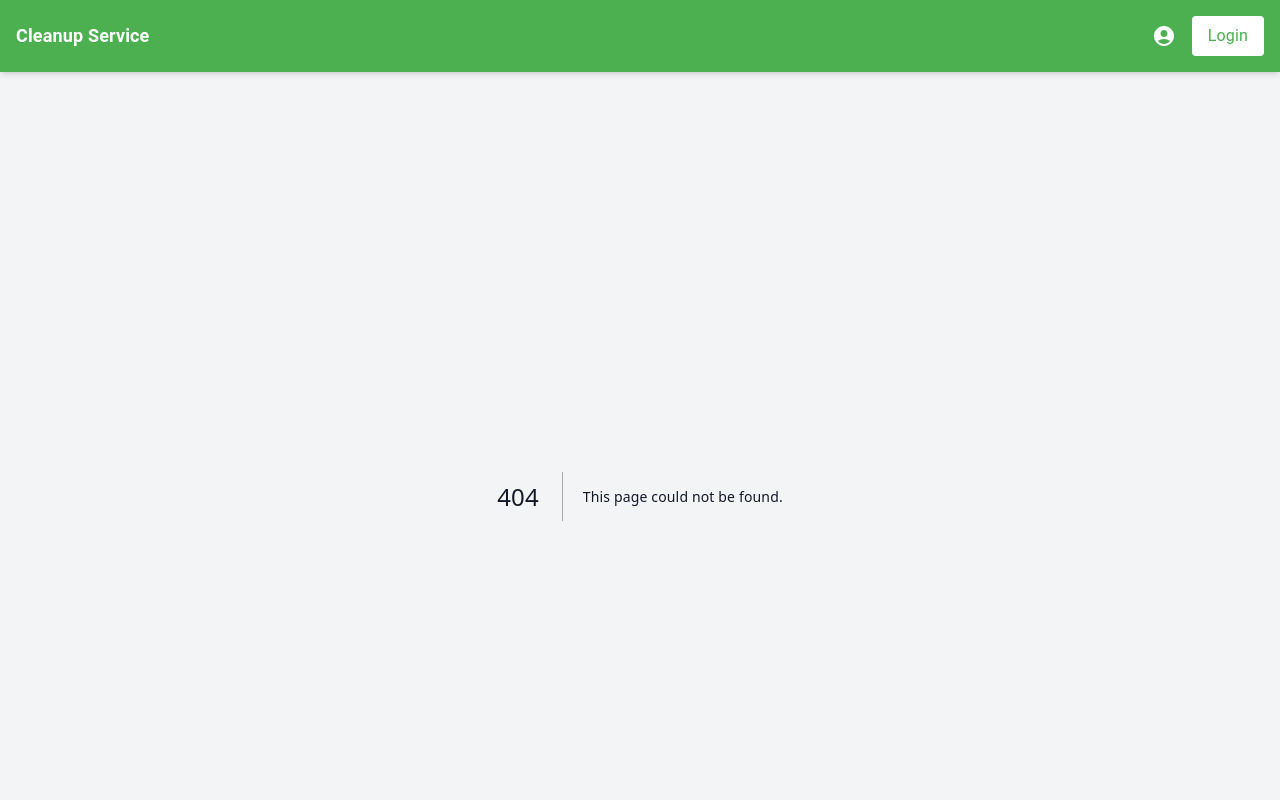
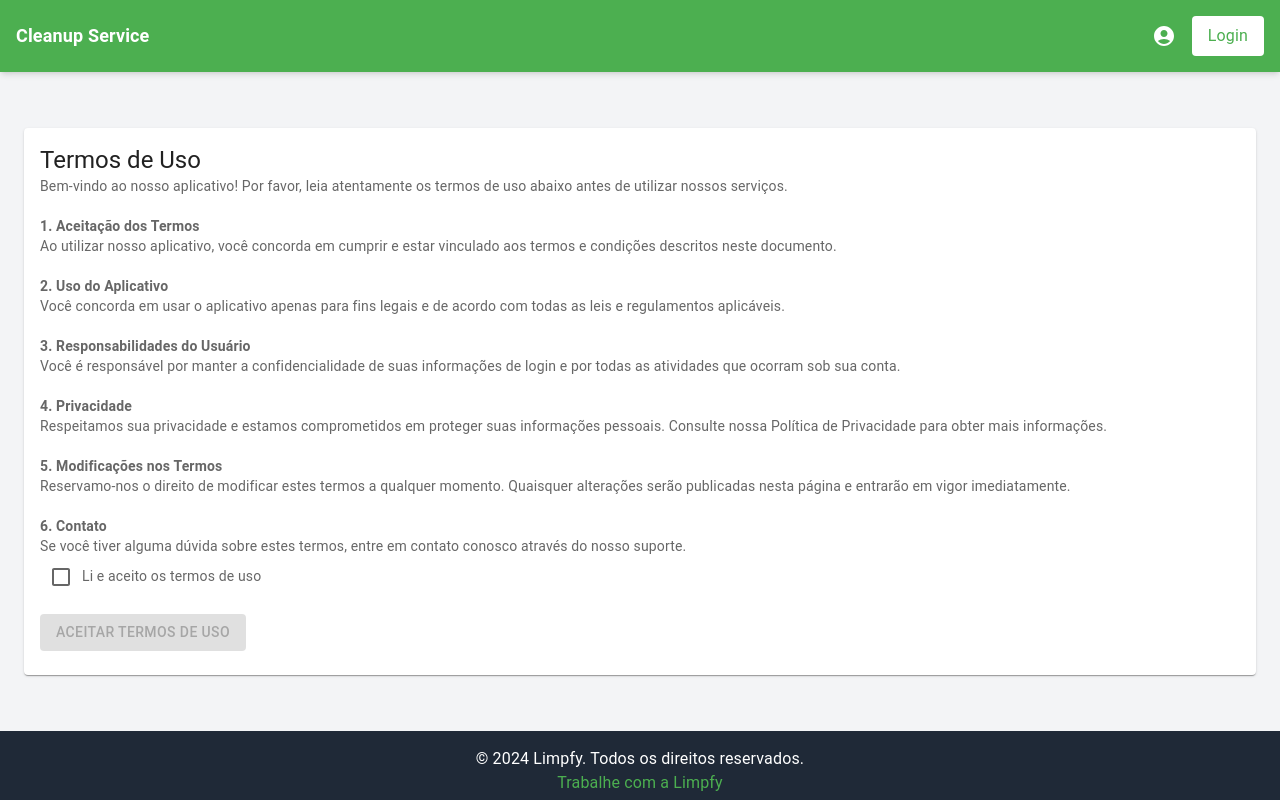
Before and after one commit to prcordova/my-cleaning-app, a Next.js app: page /terms in a window 1280 px wide. Before the commit this address had no page. Shown: the top 800 px of the page. Built offline with nearby package versions, Linux system fonts and the light colour scheme.

Commit message:
fix: adiciona terms page , faceVerification e auth hasAcceptedUserTerms

```diff
--- a/package.json
+++ b/package.json
@@ -18,6 +18,7 @@
     "axios": "^1.7.8",
     "chart.js": "^4.4.6",
     "dayjs": "^1.11.13",
+    "face-api.js": "^0.22.2",
     "next": "15.0.3",
     "react": "19.0.0-rc-66855b96-20241106",
     "react-calendar": "^5.1.0",
--- a/src/app/profile/page.tsx
+++ b/src/app/profile/page.tsx
@@ -9,11 +9,14 @@ import {
   Typography,
   Grid,
   Button,
+  Alert,
+  AlertTitle,
 } from "@mui/material";
+import WarningIcon from "@mui/icons-material/Warning";
 
 const Profile = () => {
   const [user, setUser] = useState<any>(null);
-  const { token, user: authUser } = useAuthStore();
+  const { token, user: authUser, setAuth } = useAuthStore();
   const router = useRouter();
 
   useEffect(() => {
@@ -48,12 +51,31 @@ const Profile = () => {
     fetchUser();
   }, [authUser, token, router]);
 
+  useEffect(() => {
+    setUser(authUser);
+  }, [authUser]);
+
   if (!user) {
     return <p>Carregando...</p>;
   }
 
   return (
     <div className="container mx-auto mt-8">
+      {!user.hasAcceptedTerms && (
+        <Alert severity="warning" className="mb-4" icon={<WarningIcon />}>
+          <AlertTitle>Atenção</AlertTitle>
+          Você precisa aceitar os termos de uso para poder utilizar os serviços.
+          <Button
+            variant="contained"
+            color="primary"
+            onClick={() => router.push("/terms")}
+            className="mt-2"
+          >
+            Ir para os Termos de Uso
+          </Button>
+        </Alert>
+      )}
+
       <Card className="mb-4">
         <CardContent>
           <Grid container spacing={2}>
--- /dev/null
+++ b/src/app/terms/page.tsx
@@ -0,0 +1,108 @@
+"use client";
+import { useState } from "react";
+import { useRouter } from "next/navigation";
+import { useAuthStore } from "@/store/authStore";
+import { Card, CardContent, Typography, Checkbox, Button } from "@mui/material";
+
+const Terms = () => {
+  const [accepted, setAccepted] = useState(false);
+  const { token, user, setAuth } = useAuthStore();
+  const router = useRouter();
+
+  const handleAcceptTerms = async () => {
+    try {
+      const res = await fetch(
+        `http://localhost:3000/users/${user.userId}/accept-terms`,
+        {
+          method: "POST",
+          headers: {
+            Authorization: `Bearer ${token}`,
+          },
+        }
+      );
+
+      if (!res.ok) {
+        throw new Error("Erro ao aceitar os termos de uso.");
+      }
+
+      setAuth({ ...user, hasAcceptedTerms: true });
+      router.push("/profile");
+    } catch (err: any) {
+      console.error(err.message || "Erro ao aceitar os termos de uso.");
+    }
+  };
+
+  return (
+    <div className="container mx-auto mt-8">
+      <Card>
+        <CardContent>
+          <Typography variant="h5" component="div" className="mb-4">
+            Termos de Uso
+          </Typography>
+          <Typography variant="body2" color="text.secondary" className="mb-4">
+            Bem-vindo ao nosso aplicativo! Por favor, leia atentamente os termos
+            de uso abaixo antes de utilizar nossos serviços.
+            <br />
+            <br />
+            <strong>1. Aceitação dos Termos</strong>
+            <br />
+            Ao utilizar nosso aplicativo, você concorda em cumprir e estar
+            vinculado aos termos e condições descritos neste documento.
+            <br />
+            <br />
+            <strong>2. Uso do Aplicativo</strong>
+            <br />
+            Você concorda em usar o aplicativo apenas para fins legais e de
+            acordo com todas as leis e regulamentos aplicáveis.
+            <br />
+            <br />
+            <strong>3. Responsabilidades do Usuário</strong>
+            <br />
+            Você é responsável por manter a confidencialidade de suas
+            informações de login e por todas as atividades que ocorram sob sua
+            conta.
+            <br />
+            <br />
+            <strong>4. Privacidade</strong>
+            <br />
+            Respeitamos sua privacidade e estamos comprometidos em proteger suas
+            informações pessoais. Consulte nossa Política de Privacidade para
+            obter mais informações.
+            <br />
+            <br />
+            <strong>5. Modificações nos Termos</strong>
+            <br />
+            Reservamo-nos o direito de modificar estes termos a qualquer
+            momento. Quaisquer alterações serão publicadas nesta página e
+            entrarão em vigor imediatamente.
+            <br />
+            <br />
+            <strong>6. Contato</strong>
+            <br />
+            Se você tiver alguma dúvida sobre estes termos, entre em contato
+            conosco através do nosso suporte.
+          </Typography>
+          <div className="mb-4">
+            <Checkbox
+              checked={accepted}
+              onChange={(e) => setAccepted(e.target.checked)}
+            />
+            <Typography variant="body2" color="text.secondary" component="span">
+              Li e aceito os termos de uso
+            </Typography>
+          </div>
+          <Button
+            variant="contained"
+            color="primary"
+            onClick={handleAcceptTerms}
+            disabled={!accepted}
+          >
+            Aceitar Termos de Uso
+          </Button>
+        </CardContent>
+      </Card>
+    </div>
+  );
+};
+
+export default Terms;
--- /dev/null
+++ b/src/components/faceVerification/index.tsx
@@ -0,0 +1,144 @@
+import React, { useRef, useEffect, useState } from "react";
+import * as faceapi from "face-api.js";
+import { Button, CircularProgress, Typography, Box } from "@mui/material";
+
+const FaceVerification = ({ onVerified }) => {
+  const videoRef = useRef(null);
+  const canvasRef = useRef(null);
+  const [isLoading, setIsLoading] = useState(true);
+  const [isVerified, setIsVerified] = useState(false);
+  const [isCapturing, setIsCapturing] = useState(false);
+
+  useEffect(() => {
+    const loadModels = async () => {
+      const MODEL_URL = "/models";
+      await faceapi.nets.tinyFaceDetector.loadFromUri(MODEL_URL);
+      await faceapi.nets.faceLandmark68Net.loadFromUri(MODEL_URL);
+      await faceapi.nets.faceRecognitionNet.loadFromUri(MODEL_URL);
+      setIsLoading(false);
+    };
+
+    loadModels();
+  }, []);
+
+  const startVideo = () => {
+    navigator.mediaDevices
+      .getUserMedia({ video: {} })
+      .then((stream) => {
+        videoRef.current.srcObject = stream;
+      })
+      .catch((err) => console.error("Error accessing webcam: ", err));
+  };
+
+  const handleVideoPlay = async () => {
+    const labeledFaceDescriptors = await loadLabeledImages();
+    const faceMatcher = new faceapi.FaceMatcher(labeledFaceDescriptors, 0.6);
+
+    setInterval(async () => {
+      const detections = await faceapi
+        .detectAllFaces(videoRef.current, new faceapi.TinyFaceDetectorOptions())
+        .withFaceLandmarks()
+        .withFaceDescriptors();
+
+      const results = detections.map((d) =>
+        faceMatcher.findBestMatch(d.descriptor)
+      );
+
+      if (results.some((result) => result.label !== "unknown")) {
+        setIsVerified(true);
+        onVerified(true);
+      }
+    }, 1000);
+  };
+
+  const loadLabeledImages = () => {
+    const labels = ["User"]; // Replace with actual user label
+    return Promise.all(
+      labels.map(async (label) => {
+        const descriptions = [];
+        for (let i = 1; i <= 1; i++) {
+          const img = await faceapi.fetchImage(`/images/${label}/${i}.jpg`);
+          const detections = await faceapi
+            .detectSingleFace(img)
+            .withFaceLandmarks()
+            .withFaceDescriptor();
+          descriptions.push(detections.descriptor);
+        }
+        return new faceapi.LabeledFaceDescriptors(label, descriptions);
+      })
+    );
+  };
+
+  const captureImage = async () => {
+    setIsCapturing(true);
+    const canvas = faceapi.createCanvasFromMedia(videoRef.current);
+    canvasRef.current.innerHTML = "";
+    canvasRef.current.append(canvas);
+    const displaySize = {
+      width: videoRef.current.width,
+      height: videoRef.current.height,
+    };
+    faceapi.matchDimensions(canvas, displaySize);
+    const detections = await faceapi
+      .detectAllFaces(videoRef.current, new faceapi.TinyFaceDetectorOptions())
+      .withFaceLandmarks()
+      .withFaceDescriptors();
+    const resizedDetections = faceapi.resizeResults(detections, displaySize);
+    faceapi.draw.drawDetections(canvas, resizedDetections);
+    faceapi.draw.drawFaceLandmarks(canvas, resizedDetections);
+    setIsCapturing(false);
+  };
+
+  return (
+    <Box sx={{ textAlign: "center" }}>
+      {isLoading ? (
+        <CircularProgress />
+      ) : (
+        <Box>
+          <Box sx={{ position: "relative", display: "inline-block" }}>
+            <video
+              ref={videoRef}
+              autoPlay
+              muted
+              onPlay={handleVideoPlay}
+              width="720"
+              height="560"
+              style={{
+                borderRadius: "8px",
+                boxShadow: "0 4px 8px rgba(0, 0, 0, 0.1)",
+              }}
+            />
+            <Box
+              ref={canvasRef}
+              sx={{ position: "absolute", top: 0, left: 0 }}
+            />
+          </Box>
+          {isVerified && (
+            <Typography variant="h6" color="success.main" sx={{ mt: 2 }}>
+              Face verified successfully!
+            </Typography>
+          )}
+          <Button
+            variant="contained"
+            color="primary"
+            onClick={startVideo}
+            sx={{ mt: 2 }}
+          >
+            Start Video
+          </Button>
+          <Button
+            variant="contained"
+            color="secondary"
+            onClick={captureImage}
+            sx={{ mt: 2, ml: 2 }}
+            disabled={isCapturing}
+          >
+            {isCapturing ? "Capturing..." : "Capture Image"}
+          </Button>
+        </Box>
+      )}
+    </Box>
+  );
+};
+
+export default FaceVerification;
--- a/src/store/authStore.ts
+++ b/src/store/authStore.ts
@@ -1,4 +1,3 @@
-// authStore.ts
 import { create } from "zustand";
 import { persist } from "zustand/middleware";
 
@@ -22,6 +21,8 @@ interface User {
   birthDate: string;
   address: Address;
   workerDetails: Record<string, any>;
+  hasAcceptedTerms: boolean;
+  faceVerified: boolean;
 }
 
 interface AuthState {
@@ -54,6 +55,8 @@ export const useAuthStore = create<AuthState>()(
             birthDate: data.birthDate,
             address: data.address,
             workerDetails: data.workerDetails,
+            hasAcceptedTerms: data.hasAcceptedTerms,
+            faceVerified: data.faceVerified,
           },
         })),
       clearAuth: () =>
```
Also changed, not shown: 1 other file (tests, documents, lock files or other folders).
